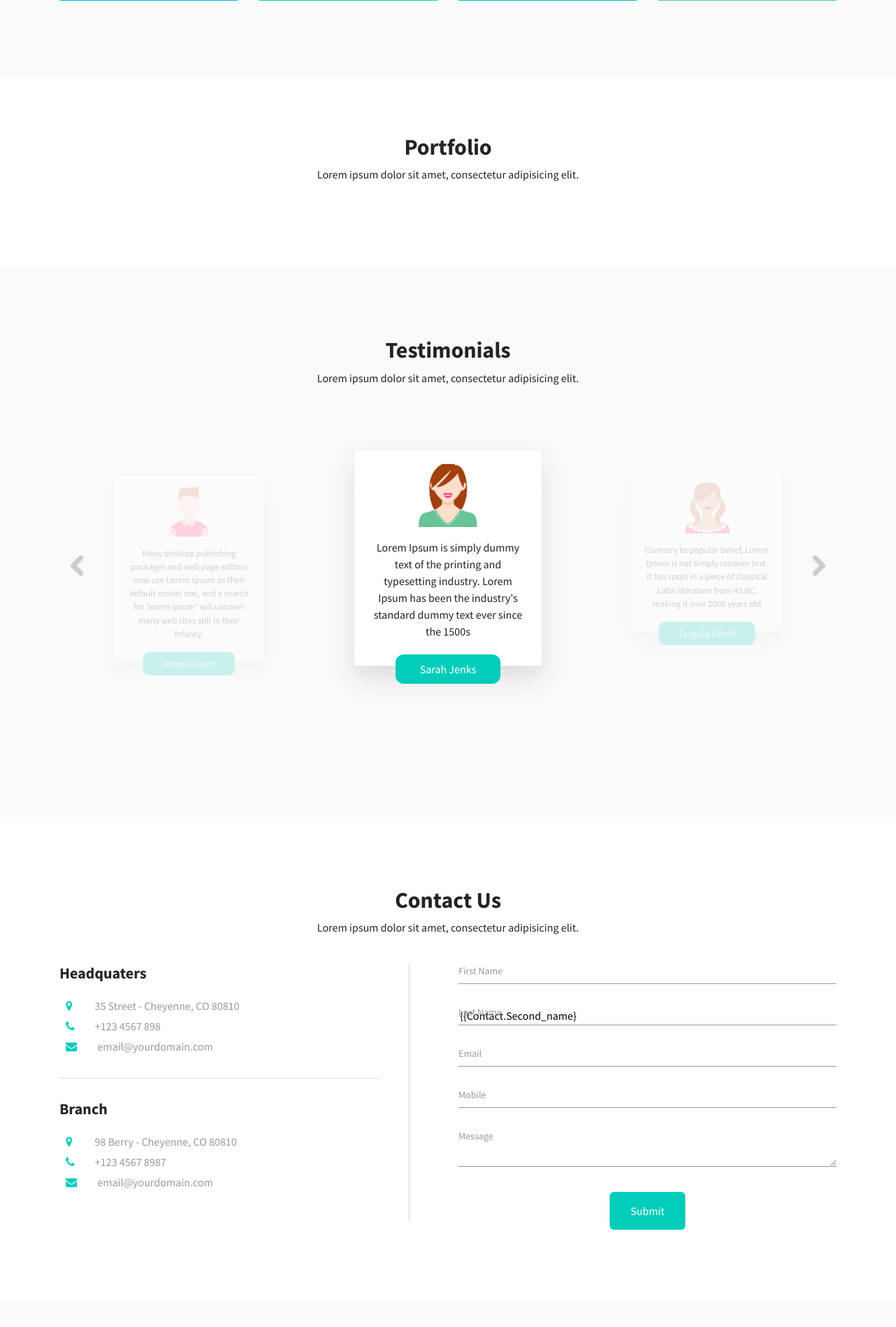
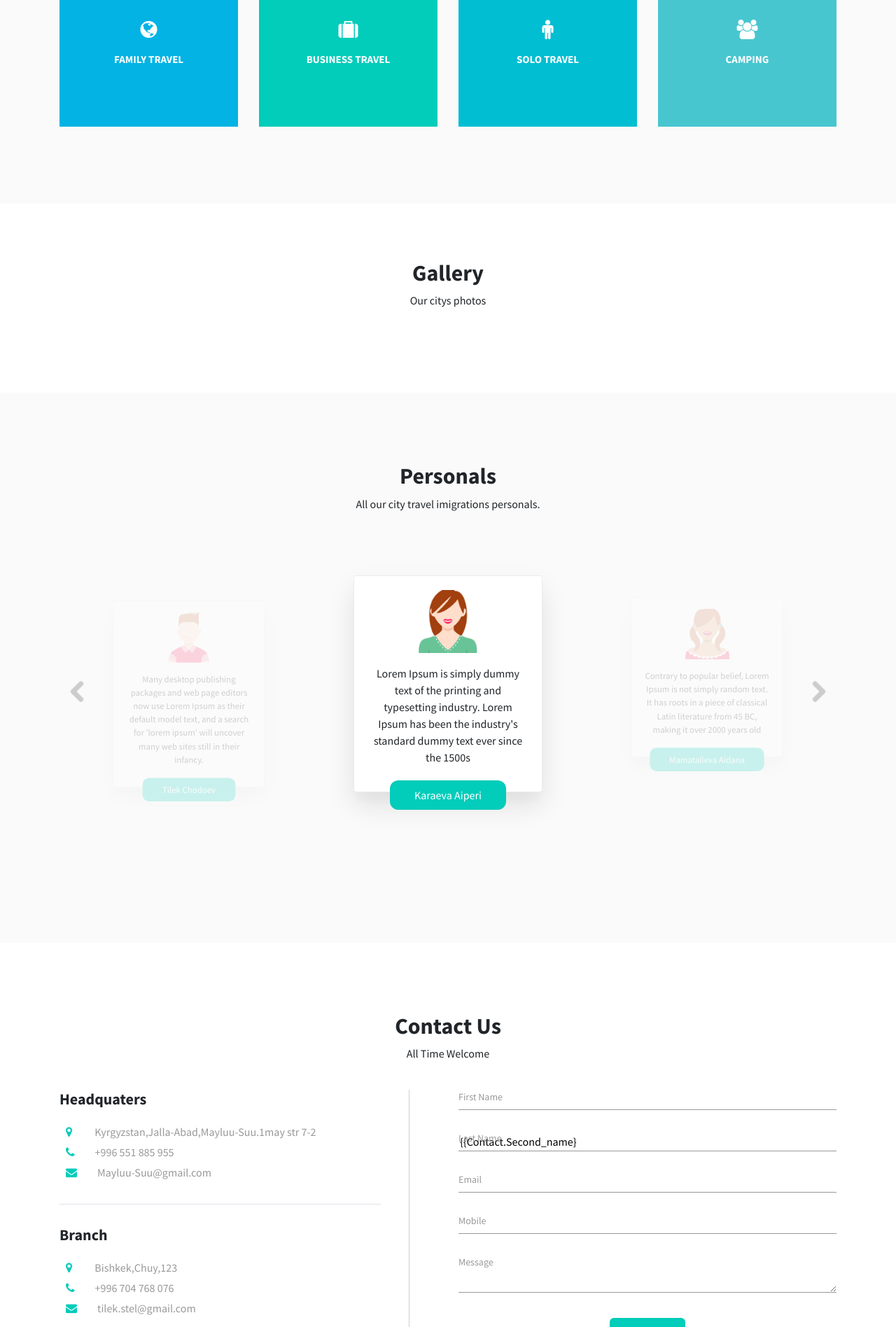
Before and after one commit to Martankg/Travel, a Django app: page / in a window 1280 px wide. Shown: the part 1584-3480 px from the top of the page at 70% size. Run offline with Django 4.2, Linux system fonts and the light colour scheme; data that the repository does not hold is empty; some libraries are stand-ins or nearby versions.

Commit message:
added some updates

```diff
--- a/main/templates/index.html
+++ b/main/templates/index.html
@@ -9,7 +9,7 @@
   <meta name="author" content="">
   <link rel="icon" type="image/png" href="{% static 'images/favicon-32x32.png' %" sizes="32x32" />
   <link rel="icon" type="image/png" href="{% static 'images/favicon-16x16.png' %}" sizes="16x16" />
-  <title>Travel</title>
+  <title>Mayluu-Suu</title>
   <!--stylesheet-->
   <link href="https://fonts.googleapis.com/css?family=Source+Sans+Pro:400,700,900" rel="stylesheet">
   <link href="https://maxcdn.bootstrapcdn.com/font-awesome/4.7.0/css/font-awesome.min.css" rel="stylesheet" type="text/css">
@@ -24,7 +24,7 @@
 <body id="page-top">
   <!-- Navigation -->
   <div class="logo">
-    <i class="fa fa-plane" aria-hidden="true"><span>Travel</span></i>
+    <i class="fa fa-plane" aria-hidden="true"><span>Mayluu-Suu</span></i>
   </div>
   <a class="menu-toggle rounded" href="#">
     <i class="fa fa-bars"></i>
@@ -41,13 +41,13 @@
         <a class="smooth-scroll" href="#About">About</a>
       </li>
       <li class="sidebar-nav-item">
-        <a class="smooth-scroll" href="#Services">Services</a>
+        <a class="smooth-scroll" href="#Services">Travel</a>
       </li>
       <li class="sidebar-nav-item">
-        <a class="smooth-scroll" href="#Portfolio">Portfolio</a>
+        <a class="smooth-scroll" href="#Portfolio">City Biography</a>
       </li>
       <li class="sidebar-nav-item">
-        <a class="smooth-scroll" href="#Testimonials">Testimonials</a>
+        <a class="smooth-scroll" href="#Testimonials">History</a>
       </li>
       <li class="sidebar-nav-item">
         <a class="smooth-scroll" href="#Contact">Contact</a>
@@ -57,11 +57,11 @@
   <!-- Header Starts -->
   <section id="Banner" class="content-section">
     <div class="container content-wrap text-center">
-      <h1>Bootstrap Template</h1>
+      <h1>Mayluu-Suu</h1>
       <h3>
-          <em>A Bootstrap Theme to start building a new landing page</em>
+          <em>Kyrgyzstan(Soviet Union)Green city on the USSR</em>
         </h3>
-      <a class="btn btn-primary btn-xl smooth-scroll" href="#About">Find Out More</a>
+      <a target="_blank" class="btn btn-primary btn-xl " href="https://ru.wikipedia.org/wiki/%D0%9C%D0%B0%D0%B9%D0%BB%D1%83%D1%83-%D0%A1%D1%83%D1%83">Find Out More</a>
     </div>
     <div class="overlay"></div>
   </section>
@@ -74,7 +74,7 @@
           <div class="block-heading">
             <h2>About Us</h2>
           </div>
-          <p class="lead">Lorem Ipsum is simply dummy text of the printing and typesetting industry. Lorem Ipsum has been the industry's standard dummy text ever since the 1500s, when an unknown printer took a galley of type and scrambled it to make a type specimen book.</p>
+          <p class="lead">Mayluu-Suu (Kyrgyz: Майлуу-Суу, Russian: Майли-Сай Mayli-Say)[1] is a mining town in the Jalal-Abad Region of southern Kyrgyzstan. It is a city of regional significance, not part of a district.[2] Its area is 120 square kilometres (46 sq mi),[3] and its resident population was 25,892 in 2021.[4] It has been economically depressed since the fall of the Soviet Union. From 1946 to 1968 the Zapadnyi Mining and Chemical Combine in Mayluu-Suu mined and processed more than 10,000 short tons (9,100 t) of uranium ore for the Soviet nuclear program.[5] Uranium mining and processing is no longer economical, leaving much of the local population of about 20,000 without meaningful work.[6] The town was classified as one of the Soviet government's secret cities, officially known only as "Mailbox 200".[7] Mayluu-Suu consists of the town proper, the urban-type settlement Kök-Tash and the villages Sary-Bee, Kögoy and Kara-Jygach.[2]</p>
         </div>
       </div>
     </div>
@@ -84,7 +84,7 @@
     <div class="container">
       <div class="block-heading">
         <h2>What We Offer</h2>
-        <p>Lorem ipsum dolor sit amet, consectetur adipisicing elit.</p>
+        <p>Welcome all time to our city.</p>
       </div>
       <div class="row">
         <div class="col-md-3 col-sm-6">
@@ -97,7 +97,7 @@
             </div>
             <div class="service-content">
               <h3>Family Travel</h3>
-              <p>Lorem Ipsum is simply dummy text of the printing and typesetting industry. Lorem Ipsum has been the industry's standard dummy text</p>
+              <p>Travel our mountives on Mayluu-Suu</p>
             </div>
           </div>
         </div>
@@ -111,7 +111,7 @@
             </div>
             <div class="service-content">
               <h3>Business Travel</h3>
-              <p>Lorem Ipsum is simply dummy text of the printing and typesetting industry. Lorem Ipsum has been the industry's standard dummy text</p>
+              <p>In Mayluu-Suu we have Lamp factory and also some petroleuom fields</p>
             </div>
           </div>
         </div>
@@ -125,7 +125,7 @@
             </div>
             <div class="service-content">
               <h3>Solo Travel</h3>
-              <p>Lorem Ipsum is simply dummy text of the printing and typesetting industry. Lorem Ipsum has been the industry's standard dummy text</p>
+              <p>You can travel solo in our city and in our forests, we have more historical places.</p>
             </div>
           </div>
         </div>
@@ -139,7 +139,7 @@
             </div>
             <div class="service-content">
               <h3>Camping</h3>
-              <p>Lorem Ipsum is simply dummy text of the printing and typesetting industry. Lorem Ipsum has been the industry's standard dummy text</p>
+              <p>In soviet union more camping areas builded and from all USSR comes childrens adn have camping in our campings places.</p>
             </div>
           </div>
         </div>
@@ -149,8 +149,8 @@
   <section class="content-section text-center" id="Portfolio">
     <div class="container">
       <div class="block-heading">
-        <h2>Portfolio</h2>
-        <p>Lorem ipsum dolor sit amet, consectetur adipisicing elit.</p>
+        <h2>Gallery</h2>
+        <p>Our citys photos</p>
       </div>
       {% for i in image %}
       <div class="portfolio-wrapper clearfix">
@@ -178,8 +178,8 @@
       <div class="row">
         <div class="col-sm-12">
           <div class="block-heading">
-            <h2>Testimonials</h2>
-            <p>Lorem ipsum dolor sit amet, consectetur adipisicing elit.</p>
+            <h2>Personals</h2>
+            <p>All our city travel imigrations personals.</p>
           </div>
           <div id="customers-testimonials" class="owl-carousel">
             <div class="item">
@@ -187,35 +187,35 @@
                 <img class="img-circle" src="{% static 'images/sarah.jpg' %}" alt="">
                 <p>Lorem Ipsum is simply dummy text of the printing and typesetting industry. Lorem Ipsum has been the industry's standard dummy text ever since the 1500s</p>
               </div>
-              <div class="testimonial-name">Sarah Jenks</div>
+              <div class="testimonial-name">Karaeva Aiperi</div>
             </div>
             <div class="item">
               <div class="shadow-effect">
                 <img class="img-circle" src="{% static 'images/tangelia.jpg' %}" alt="">
                 <p>Contrary to popular belief, Lorem Ipsum is not simply random text. It has roots in a piece of classical Latin literature from 45 BC, making it over 2000 years old</p>
               </div>
-              <div class="testimonial-name">Tangelia Ekhoff</div>
+              <div class="testimonial-name">Mamatalieva Aidana</div>
             </div>
             <div class="item">
               <div class="shadow-effect">
                 <img class="img-circle" src="{% static 'images/john-doe.jpg' %}" alt="">
                 <p>There are many variations of passages of Lorem Ipsum available, but the majority have suffered alteration in some form, by injected humour, or randomised words which don't look even slightly believable. </p>
               </div>
-              <div class="testimonial-name">John Doe</div>
+              <div class="testimonial-name">Beksultan Talantbek-Uulu</div>
             </div>
             <div class="item">
               <div class="shadow-effect">
                 <img class="img-circle" src="{% static 'images/amy.jpg' %}" alt="">
                 <p>All the Lorem Ipsum generators on the Internet tend to repeat predefined chunks as necessary, making this the first true generator on the Internet. It uses a dictionary of over 200 Latin words</p>
               </div>
-              <div class="testimonial-name">Amy Tan</div>
+              <div class="testimonial-name">Akhmedova Burul</div>
             </div>
             <div class="item">
               <div class="shadow-effect">
                 <img class="img-circle" src="{% static 'images/daniel.jpg' %}" alt="">
                 <p>Many desktop publishing packages and web page editors now use Lorem Ipsum as their default model text, and a search for 'lorem ipsum' will uncover many web sites still in their infancy.</p>
               </div>
-              <div class="testimonial-name">Daniel Felsted</div>
+              <div class="testimonial-name">Tilek Chodoev</div>
             </div>
           </div>
         </div>
@@ -227,7 +227,7 @@
     <div class="container">
       <div class="block-heading">
         <h2>Contact Us</h2>
-        <p>Lorem ipsum dolor sit amet, consectetur adipisicing elit.</p>
+        <p>All Time Welcome</p>
       </div>
       <div class="row">
         <div class="col-sm-12 col-md-6 col-lg-6">
@@ -235,25 +235,25 @@
             <div class="address-block border-bottom">
               <h3 class="add-title">Headquaters</h3>
               <div class="c-detail">
-                <span class="c-icon"><i class="fa fa-map-marker" aria-hidden="true"></i></span><span class="c-info">&nbsp;35 Street - Cheyenne, CO 80810</span>
+                <span class="c-icon"><i class="fa fa-map-marker" aria-hidden="true"></i></span><span class="c-info">&nbsp;Kyrgyzstan,Jalla-Abad,Mayluu-Suu.1may str 7-2</span>
               </div>
               <div class="c-detail">
-                <span class="c-icon"><i class="fa fa-phone" aria-hidden="true"></i></span><span class="c-info">+123 4567 898</span>
+                <span class="c-icon"><i class="fa fa-phone" aria-hidden="true"></i></span><span class="c-info">+996 551 885 955</span>
               </div>
               <div class="c-detail">
-                <span class="c-icon"><i class="fa fa-envelope" aria-hidden="true"></i></span><span class="c-info">email@yourdomain.com</span>
+                <span class="c-icon"><i class="fa fa-envelope" aria-hidden="true"></i></span><span class="c-info">Mayluu-Suu@gmail.com</span>
               </div>
             </div>
             <div class="address-block">
               <h3 class="add-title">Branch</h3>
               <div class="c-detail">
-                <span class="c-icon"><i class="fa fa-map-marker" aria-hidden="true"></i></span><span class="c-info">&nbsp;98 Berry - Cheyenne, CO 80810</span>
+                <span class="c-icon"><i class="fa fa-map-marker" aria-hidden="true"></i></span><span class="c-info">&nbsp;Bishkek,Chuy,123</span>
               </div>
               <div class="c-detail">
-                <span class="c-icon"><i class="fa fa-phone" aria-hidden="true"></i></span><span class="c-info">+123 4567 8987</span>
+                <span class="c-icon"><i class="fa fa-phone" aria-hidden="true"></i></span><span class="c-info">+996 704 768 076</span>
               </div>
               <div class="c-detail">
-                <span class="c-icon"><i class="fa fa-envelope" aria-hidden="true"></i></span><span class="c-info">email@yourdomain.com</span>
+                <span class="c-icon"><i class="fa fa-envelope" aria-hidden="true"></i></span><span class="c-info">tilek.stel@gmail.com</span>
               </div>
             </div>
           </div>
@@ -310,8 +310,8 @@
             </a>
         </li>
       </ul>
-      <p class="text-muted small mb-0">Copyright © Your Website 2018</p>
-      <p class="text-muted small mb-0">Designed by <a href="https://www.position2.com/" target="_balnk">Position2</p>
+      <p class="text-muted small mb-0">Copyright © Your Website 2022</p>
+      <p class="text-muted small mb-0">Designed by <a href="https://www.linkedin.com/in/tilek-chodoev-242343131" target="_balnk">Post</p>
     </div>
   </footer>
 </body>
```
